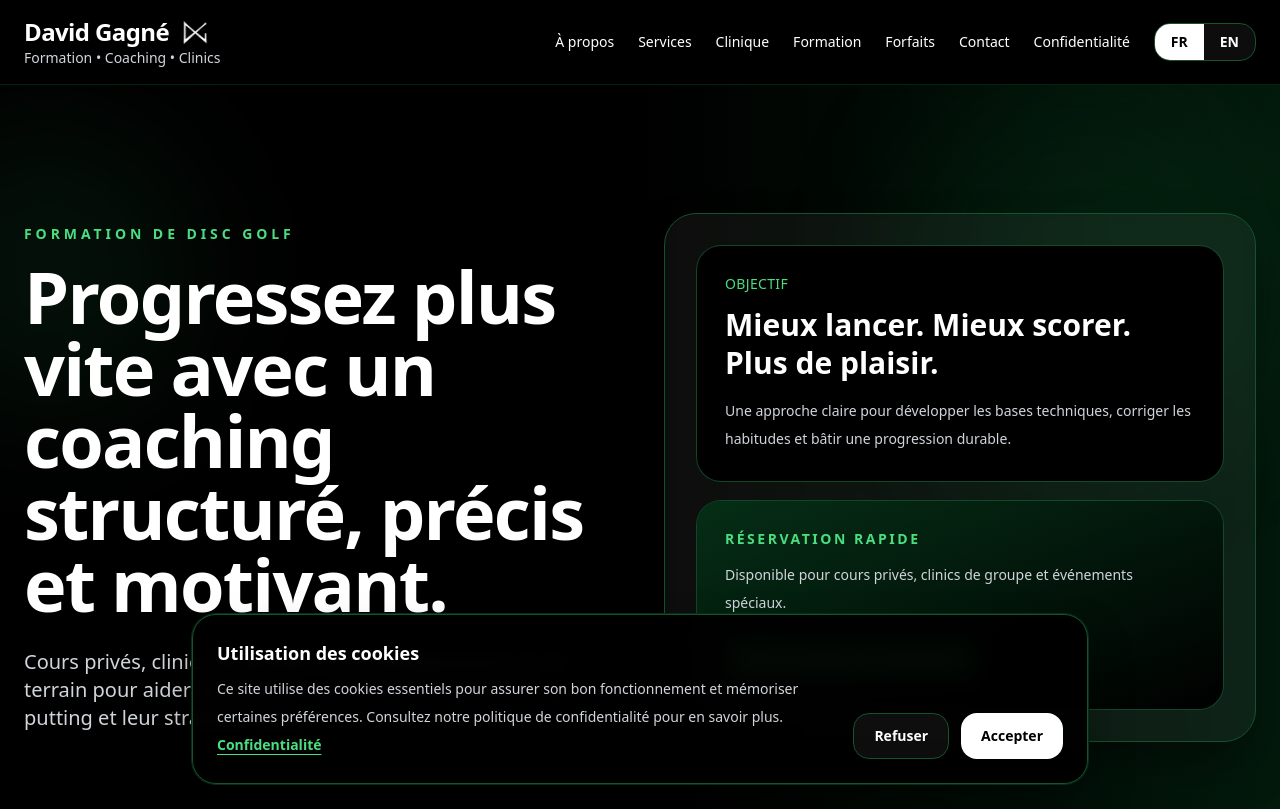
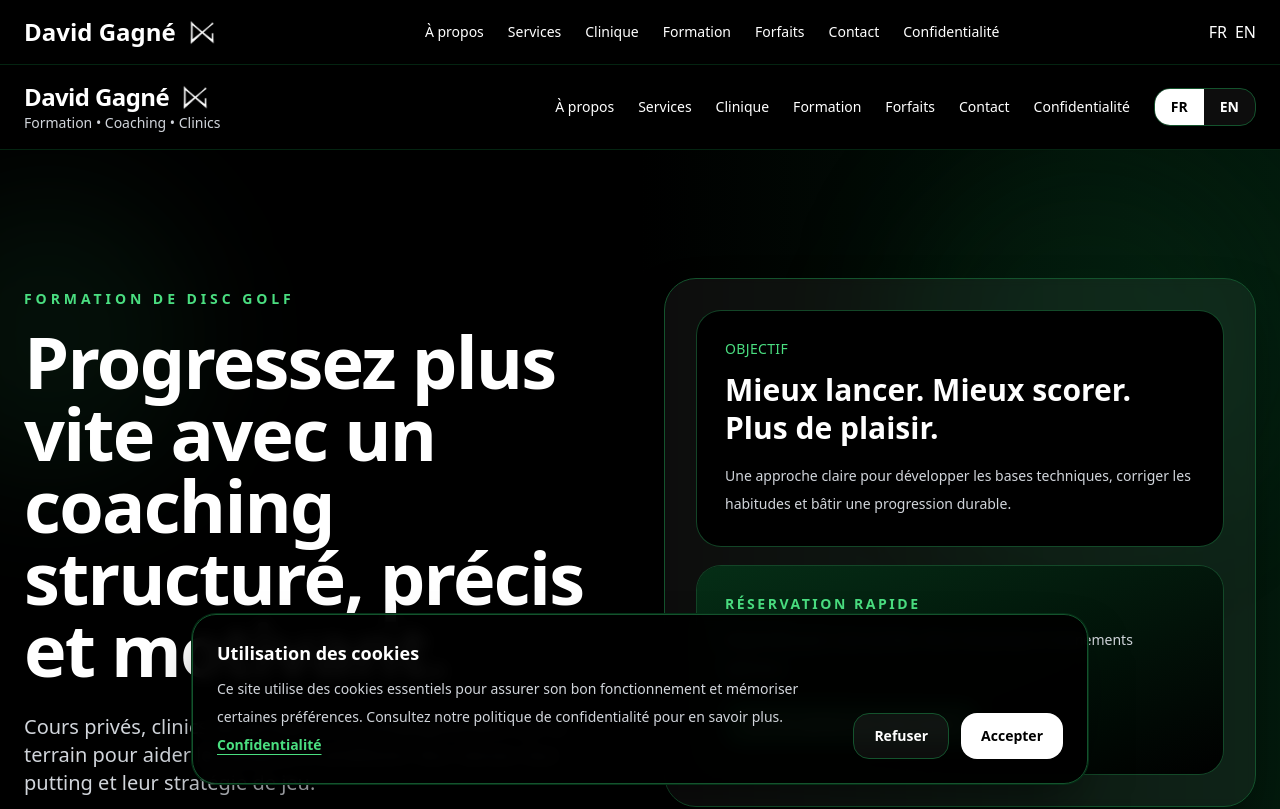
Before and after one commit to DGDiscgolf/DG_Discgolf, a React (Vite) app: page / in a window 1280 px wide. Shown: the top 809 px of the page. Built offline with nearby package versions, Linux system fonts and the light colour scheme.

Commit message:
Update main.jsx

```diff
--- a/src/main.jsx
+++ b/src/main.jsx
@@ -1,6 +1,7 @@
 import React from "react";
 import ReactDOM from "react-dom/client";
 import { BrowserRouter, Routes, Route } from "react-router-dom";
+import Layout from "./Layout";
 import App from "./App";
 import ServicesPage from "./pages/ServicesPage";
 import CliniquePage from "./pages/CliniquePage";
@@ -14,6 +15,7 @@ ReactDOM.createRoot(document.getElementById("root")).render(
   <React.StrictMode>
     <BrowserRouter>
       <Routes>
+        <Route element={<Layout />}>
           <Route path="/" element={<App />} />
           <Route path="/services" element={<ServicesPage />} />
           <Route path="/clinique" element={<CliniquePage />} />
@@ -21,6 +23,7 @@ ReactDOM.createRoot(document.getElementById("root")).render(
           <Route path="/forfaits" element={<ForfaitsPage />} />
           <Route path="/contact" element={<ContactPage />} />
           <Route path="/confidentialite" element={<PrivacyPage />} />
+        </Route>
       </Routes>
     </BrowserRouter>
   </React.StrictMode>
```
Lines whose indentation alone changed are shown as unchanged.
